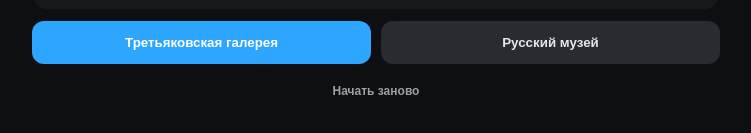
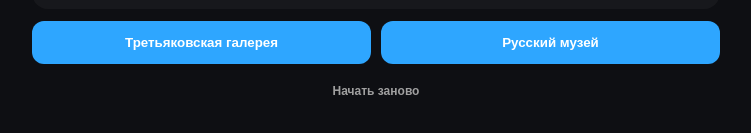
Before and after one commit to igorrodygin/what-museum-miniapp, a plain HTML site: page index.html in a window 1280 px wide. Shown: the part 651-784 px from the top of the page, without its empty margins (264-1015 px from the left). Drawn offline with Linux system fonts and the light colour scheme.

Commit message:
the same buttons

```diff
--- a/index.html
+++ b/index.html
@@ -29,7 +29,7 @@
 
       <div id="actions" class="actions">
         <button id="btn-tretyakov" class="btn primary">Третьяковская галерея</button>
-        <button id="btn-rusmuseum" class="btn">Русский музей</button>
+        <button id="btn-rusmuseum" class="btn primary">Русский музей</button>
       </div>
 
       <!-- Results SECTION (not overlay). Hidden by default via style + hidden attr -->
```
